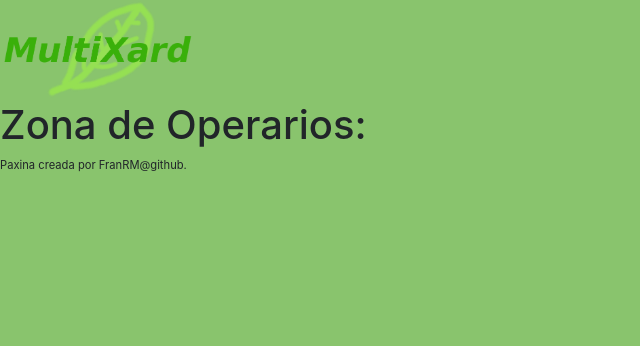
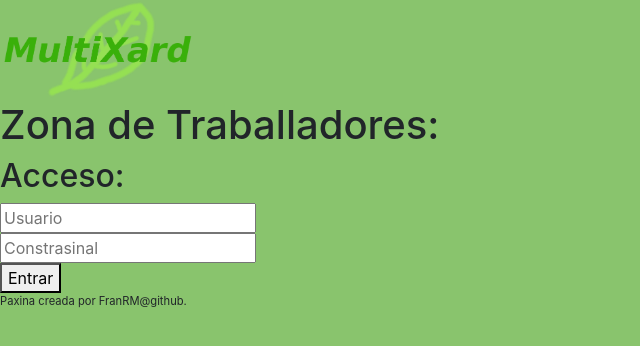
Before and after one commit to FranRM/ProxectoMultiXard, an Angular app: page /proletariado in a window 1280 px wide. Shown: the top 346 px of the page, without its empty margins (0-640 px from the left). Built offline with nearby package versions, Linux system fonts and the light colour scheme.

Commit message:
Logins funcionais o 100%

```diff
--- a/src/app/app.module.ts
+++ b/src/app/app.module.ts
@@ -1,15 +1,16 @@
-import { BrowserModule } from '@angular/platform-browser';
-import { NgModule } from '@angular/core';
+import { BrowserModule } from '@angular/platform-browser'
+import { NgModule } from '@angular/core'
 import { FormsModule } from '@angular/forms'
-import { AppRoutingModule } from './app-routing.module';
-import { AppComponent } from './app.component';
-import { HttpClientModule } from '@angular/common/http'
-import { ClientelaComponent } from './clientela/clientela.component';
-import { ProletariadoComponent } from './proletariado/proletariado.component';
-import { FuncionariadoComponent } from './funcionariado/funcionariado.component';
-import { BenvidaComponent } from './benvida/benvida.component';
-import {AutentificacionService} from './servicios/autentificacion.service';
-import { RexistroComponent } from './rexistro/rexistro.component';
+import { AppRoutingModule } from './app-routing.module'
+import { AppComponent } from './app.component'
+import { HttpClientModule,HTTP_INTERCEPTORS } from '@angular/common/http'
+import { ClientelaComponent } from './clientela/clientela.component'
+import { ProletariadoComponent } from './proletariado/proletariado.component'
+import { FuncionariadoComponent } from './funcionariado/funcionariado.component'
+import { BenvidaComponent } from './benvida/benvida.component'
+import {AutentificacionService} from './servicios/autentificacion.service'
+import { RexistroComponent } from './rexistro/rexistro.component'
+import { InterceptorTokenService } from '../app/servicios/interceptor-token.service'
 
 
 @NgModule({
@@ -27,7 +28,13 @@ import { RexistroComponent } from './rexistro/rexistro.component';
     FormsModule,
     HttpClientModule
   ],
-  providers: [AutentificacionService],
+  providers: [AutentificacionService,
+   {
+     provide:HTTP_INTERCEPTORS,
+     useClass:InterceptorTokenService,
+     multi: true
+    }
+  ],
   bootstrap: [AppComponent]
 })
 
--- a/src/app/clientela/clientela.component.ts
+++ b/src/app/clientela/clientela.component.ts
@@ -16,17 +16,18 @@ export class ClientelaComponent implements OnInit {
   }
   pecharSesion(){
     this.logeado=false;
-    this.loginUserData=null
   }
 
   logearCliente(){
     this.autentificacion.logearUsuario(this.loginUserData)
       .subscribe(
-        res=> console.log(res),
+        res => {
+          console.log(res)
+          this.logeado = true
+        },
         err => console.log(err)
       )
     console.log("Logeandose cos seguintes datos: " + this.loginUserData)
-    this.logeado=true;
   }
 
 }
--- a/src/app/funcionariado/funcionariado.component.ts
+++ b/src/app/funcionariado/funcionariado.component.ts
@@ -14,17 +14,19 @@ export class FuncionariadoComponent implements OnInit {
 
   ngOnInit() {
   }
+
   logearAdministrador() {
     this.autentificacion.logearAdministrador(this.loginAdminData)
       .subscribe(
-        res => console.log(res),
+        res => {
+          console.log(res)
+          this.logeado = true
+        },
         err => console.log(err)
       )
     console.log("Logeandose cos seguintes datos: " + this.loginAdminData)
-    this.logeado=true
   }
   pecharSesion() {
     this.logeado = false;
-    this.loginAdminData = null
   }
 }
--- a/src/app/proletariado/proletariado.component.html
+++ b/src/app/proletariado/proletariado.component.html
@@ -1 +1,11 @@
-<h1>Zona de Operarios:</h1>
+
+<h1>Zona de Traballadores:</h1>
+<h2>Acceso:</h2>
+<form *ngIf="!logeado">
+    <input [(ngModel)]="loginTrabData.user" name="caixaUsuarioT" type="text" placeholder="Usuario" />
+    <br />
+    <input [(ngModel)]="loginTrabData.pass" name="caixaContrasinalT" type="password" placeholder="Constrasinal" />
+    <br />
+    <button (click)="logearTraballador()">Entrar</button>
+</form>
+<button *ngIf="logeado" (click)="pecharSesion()">Pechar sesión</button>
--- a/src/app/proletariado/proletariado.component.ts
+++ b/src/app/proletariado/proletariado.component.ts
@@ -1,4 +1,5 @@
 import { Component, OnInit } from '@angular/core';
+import { AutentificacionService } from 'src/app/servicios/autentificacion.service';
 
 @Component({
   selector: 'app-proletariado',
@@ -7,9 +8,27 @@ import { Component, OnInit } from '@angular/core';
 })
 export class ProletariadoComponent implements OnInit {
 
-  constructor() { }
+  logeado = false;
+  loginTrabData = {}
+
+  constructor(private autentificacion: AutentificacionService) { }
 
   ngOnInit() {
   }
 
+  logearTraballador() {
+    this.autentificacion.logearTraballador(this.loginTrabData)
+      .subscribe(
+        res => {
+          console.log(res)
+          this.logeado=true
+        },
+        err => console.log(err)
+      )
+    console.log("Logeandose cos seguintes datos: " + this.loginTrabData)
+  }
+  pecharSesion() {
+    this.logeado = false;
+  }
+
 }
--- a/src/app/servicios/autentificacion.service.ts
+++ b/src/app/servicios/autentificacion.service.ts
@@ -7,16 +7,25 @@ import {HttpClient} from '@angular/common/http';
 export class AutentificacionService {
   private urlLogeoUser='http://localhost:3000/api/loginUser'
   private urlLogeoAdmin = 'http://localhost:3000/api/loginAdmin'
+  private urlLogeoTrab = 'http://localhost:3000/api/loginTrab'
   private urlRexistro = 'http://localhost:3000/api/register'
   constructor(private http:HttpClient) { }
   logearUsuario(user){
-      return this.http.post<any>(this.urlLogeoUser,user)
+      return this.http.post<any>(this.urlLogeoUser, user)
   }
   logearAdministrador(admin) {
     return this.http.post<any>(this.urlLogeoAdmin, admin)
-    //Detectado un bug que non permite logearse a os admins ata que un cliente se loguea.
+  }
+  logearTraballador(trab) {
+    return this.http.post<any>(this.urlLogeoTrab, trab)
   }
   registrarUsuario(user){
-    return this.http.post<any>(this.urlRexistro,user)
+    return this.http.post<any>(this.urlRexistro, user)
+  }
+  loggedIn(){
+    return !!localStorage.getItem('token')
+  }
+  getToken(){
+    return localStorage.getItem('token')
   }
 }
--- /dev/null
+++ b/src/app/servicios/interceptor-token.service.ts
@@ -0,0 +1,21 @@
+import { Injectable, Injector } from '@angular/core'
+import { HttpInterceptor } from '@angular/common/http'
+import { AutentificacionService } from './autentificacion.service'
+
+@Injectable({
+  providedIn: 'root'
+})
+export class InterceptorTokenService implements  HttpInterceptor{
+
+  constructor(private injector:Injector) { }
+
+  intercept(req, next){
+    let autenticador = this.injector.get(AutentificacionService)
+    let tokenizedReq = req.clone({
+      setHeaders:{
+        Authorization:'Bearer '+autenticador.getToken()
+      }
+    })
+    return next.handle(tokenizedReq)
+  }
+}
```
Also changed, not shown: 1 other file (tests, documents, lock files or other folders).
